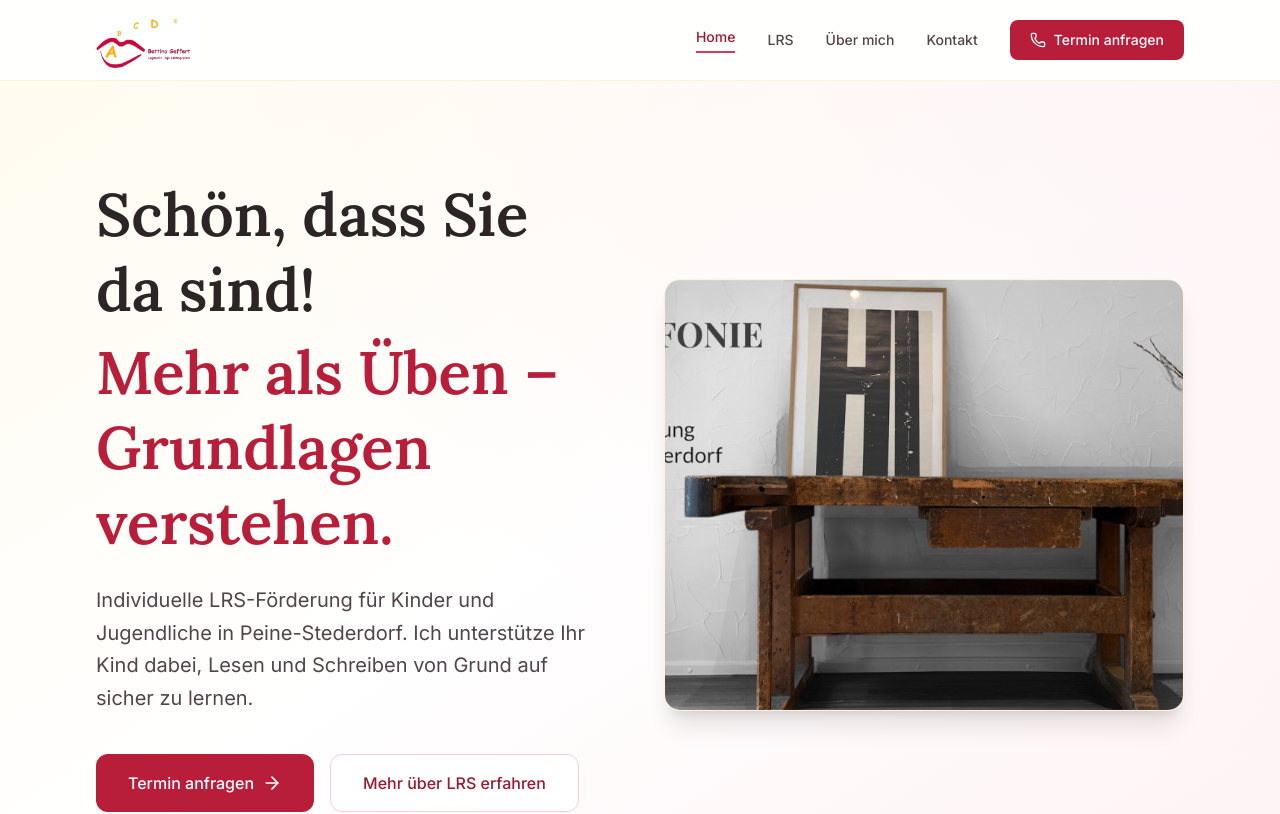
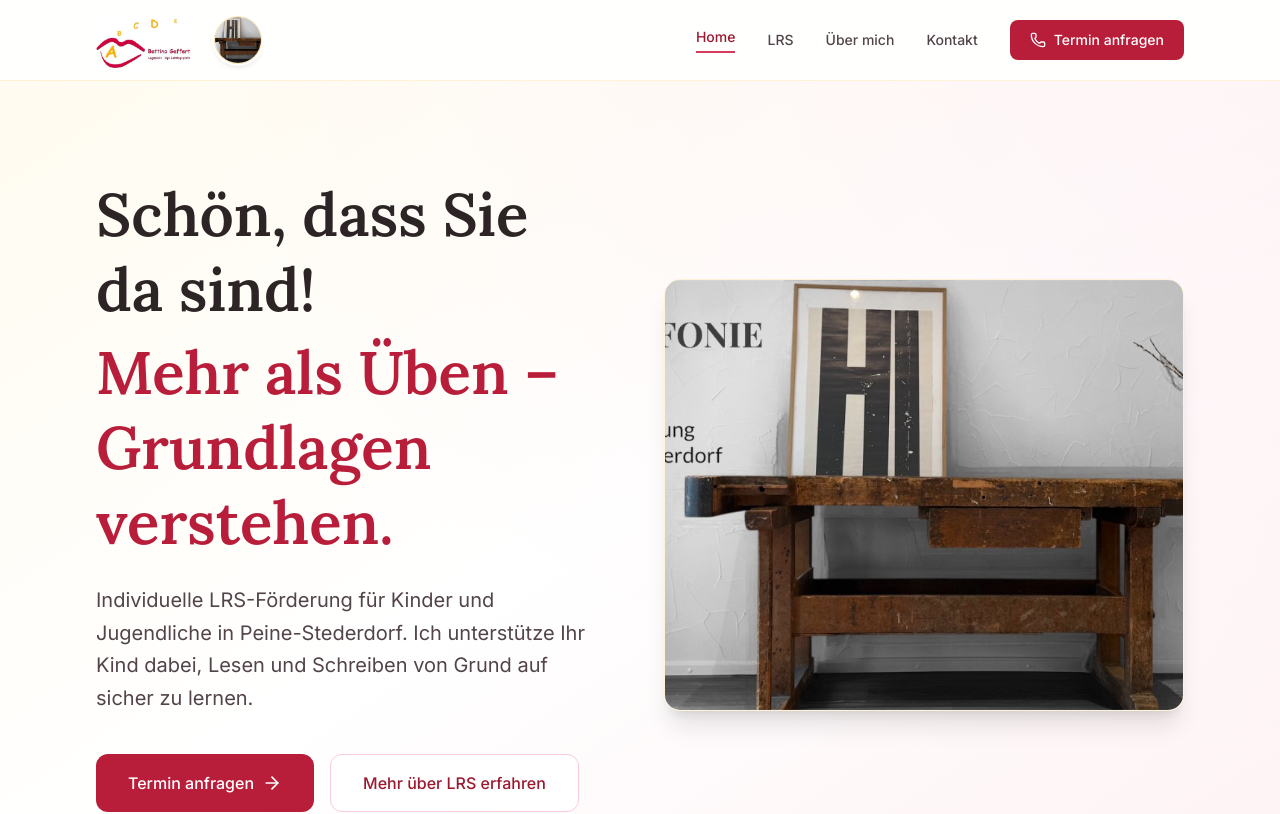
Before and after one commit to SamsiGg/Sinnfonie-Webiste, a Next.js app: page / in a window 1280 px wide. Shown: the top 814 px of the page. Built offline with nearby package versions, Linux system fonts and the light colour scheme.

Commit message:
Update header layout to improve visual branding and identity.
Increase logo prominence and add a profile image in the header so visitors can recognize the practice and therapist at a glance.

Co-authored-by: Cursor <cursoragent@cursor.com>

```diff
--- a/src/components/Header.tsx
+++ b/src/components/Header.tsx
@@ -21,16 +21,30 @@ export default function Header() {
     <header className="bg-white/90 backdrop-blur-sm sticky top-0 z-50 border-b border-warm-100">
       <div className="max-w-6xl mx-auto px-4 sm:px-6 lg:px-8">
         <div className="flex items-center justify-between h-20">
-          <Link href="/" className="flex items-center gap-3 group shrink-0">
+          <div className="flex items-center gap-3 sm:gap-4 min-w-0">
+            <Link href="/" className="group shrink-0">
               <Image
                 src="/logo.jpeg"
                 alt="Sinnfonie – Bettina Geffert, Logopädin"
-              width={160}
-              height={64}
-              className="h-14 w-auto object-contain"
+                width={220}
+                height={72}
+                className="h-14 w-auto object-contain shrink-0"
                 priority
               />
             </Link>
+
+            <div className="hidden sm:flex items-center shrink-0">
+              <Image
+                src="/startfoto.png"
+                alt="Bettina Geffert"
+                width={48}
+                height={48}
+                sizes="48px"
+                className="h-12 w-12 rounded-full object-cover ring-2 ring-white shadow-md border border-warm-200"
+                priority
+              />
+            </div>
+          </div>
 
           <nav className="hidden md:flex items-center gap-8">
             {navLinks.map((link) => (
```
Lines whose indentation alone changed are shown as unchanged.
